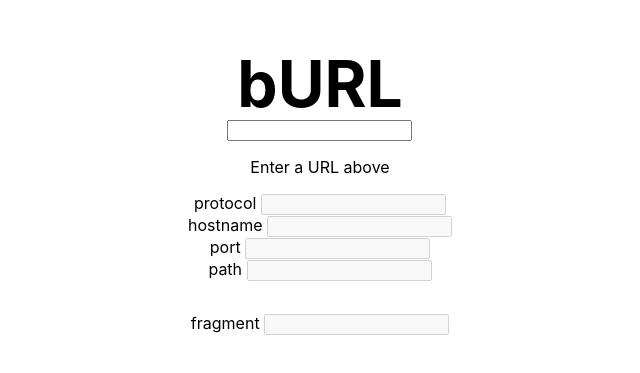
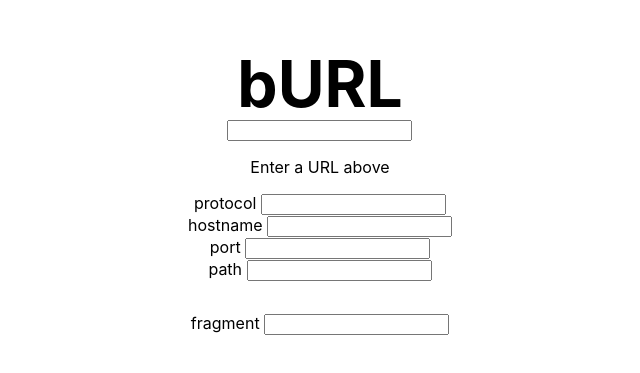
Before and after one commit to mebble/burl, a Next.js app: page / in a window 1280 px wide. Shown: the part 209-582 px from the top of the page, without its empty margins (320-960 px from the left). Built offline with nearby package versions, Linux system fonts and the light colour scheme.

Commit message:
use the reducer for url input

```diff
--- a/src/pages/index.js
+++ b/src/pages/index.js
@@ -1,15 +1,15 @@
-import { useState, useEffect } from 'react';
+import { useState, useEffect, useReducer } from 'react';
 import Head from 'next/head';
 import styles from '../styles/Home.module.css';
 
 import UrlField from '../components/UrlField';
 import { emptyUrl, getQueryParams, isHttpUrl, parseUrl } from '../url';
 import { prompt } from '../constants';
+import { urlReducer, action } from '../reducers';
 
 export default function Home() {
+    const [ url, send ] = useReducer(urlReducer, emptyUrl());
     const [urlInput, setUrl] = useState('');
-    const isValidUrl = isHttpUrl(urlInput);
-    const parsedUrl = isValidUrl ? parseUrl(urlInput) : emptyUrl();
 
     useEffect(() => {
         const appParams = getQueryParams(window.location.search);
@@ -44,26 +44,26 @@ export default function Home() {
             </Head>
             <main className={styles.main}>
                 <h1 className={styles.title}>bURL</h1>
-                <input name="url" value={urlInput} type="text" onChange={e => setUrl(e.target.value)} />
+                <input name="url" value={url.raw} type="text" onChange={e => send(action('REPLACE', parseUrl(e.target.value)))} />
                 <p className="prompt">{
-                    urlInput === ''
+                    url.raw === ''
                         ? prompt.intro
-                        : (!isValidUrl
+                        : (url.isBad
                             ? prompt.invalid
                             : prompt.done)
                 }</p>
-                <UrlField name="protocol" value={parsedUrl.protocol} disabled={!isValidUrl} />
-                <UrlField name="hostname" value={parsedUrl.hostname} disabled={!isValidUrl} />
-                <UrlField name="port" value={parsedUrl.port} disabled={!isValidUrl} />
-                <UrlField name="path" value={parsedUrl.path} disabled={!isValidUrl} />
+                <UrlField name="protocol" value={url.protocol} disabled={url.isBad} />
+                <UrlField name="hostname" value={url.hostname} disabled={url.isBad} />
+                <UrlField name="port" value={url.port} disabled={url.isBad} />
+                <UrlField name="path" value={url.path} disabled={url.isBad} />
                 <ul className="query">{
-                    Array.from(parsedUrl.query).map(([ key, val ]) => (
+                    Array.from(url.query).map(([ key, val ]) => (
                         <li key={key}>
-                            <UrlField name={key} value={val} disabled={!isValidUrl} />
+                            <UrlField name={key} value={val} disabled={url.isBad} />
                         </li>
                     ))
                 }</ul>
-                <UrlField name="fragment" value={parsedUrl.fragment} disabled={!isValidUrl} />
+                <UrlField name="fragment" value={url.fragment} disabled={url.isBad} />
             </main>
         </div>
     )
--- a/src/reducers.js
+++ b/src/reducers.js
@@ -72,3 +72,7 @@ export const urlReducer = (url, action) => {
 
     return url;
 };
+
+export const action = (type, payload) => {
+    return { type, payload };
+};
```
Also changed, not shown: 1 other file (tests, documents, lock files or other folders).
